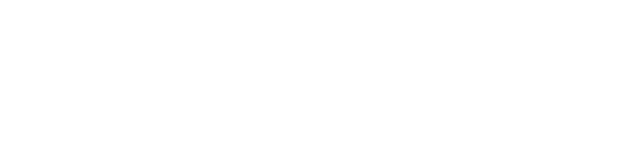
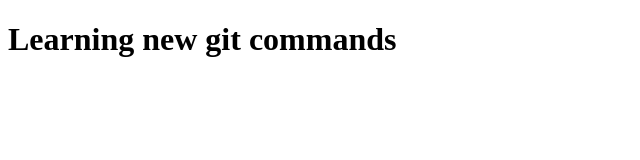
Before and after one commit to 10LeeM/coursera-week-1, a plain HTML site: page index.html in a window 1280 px wide. Shown: the whole page, without its empty margins (0-640 px from the left). Drawn offline with Linux system fonts and the light colour scheme.

Commit message:
new git commands

```diff
--- a/index.html
+++ b/index.html
@@ -16,6 +16,7 @@
         <!--[if lt IE 7]>
             <p class="browsehappy">You are using an <strong>outdated</strong> browser. Please <a href="#">upgrade your browser</a> to improve your experience.</p>
         <![endif]-->
+        <h1>Learning new git commands</h1>
 
         <script src="" async defer></script>
     </body>
```
